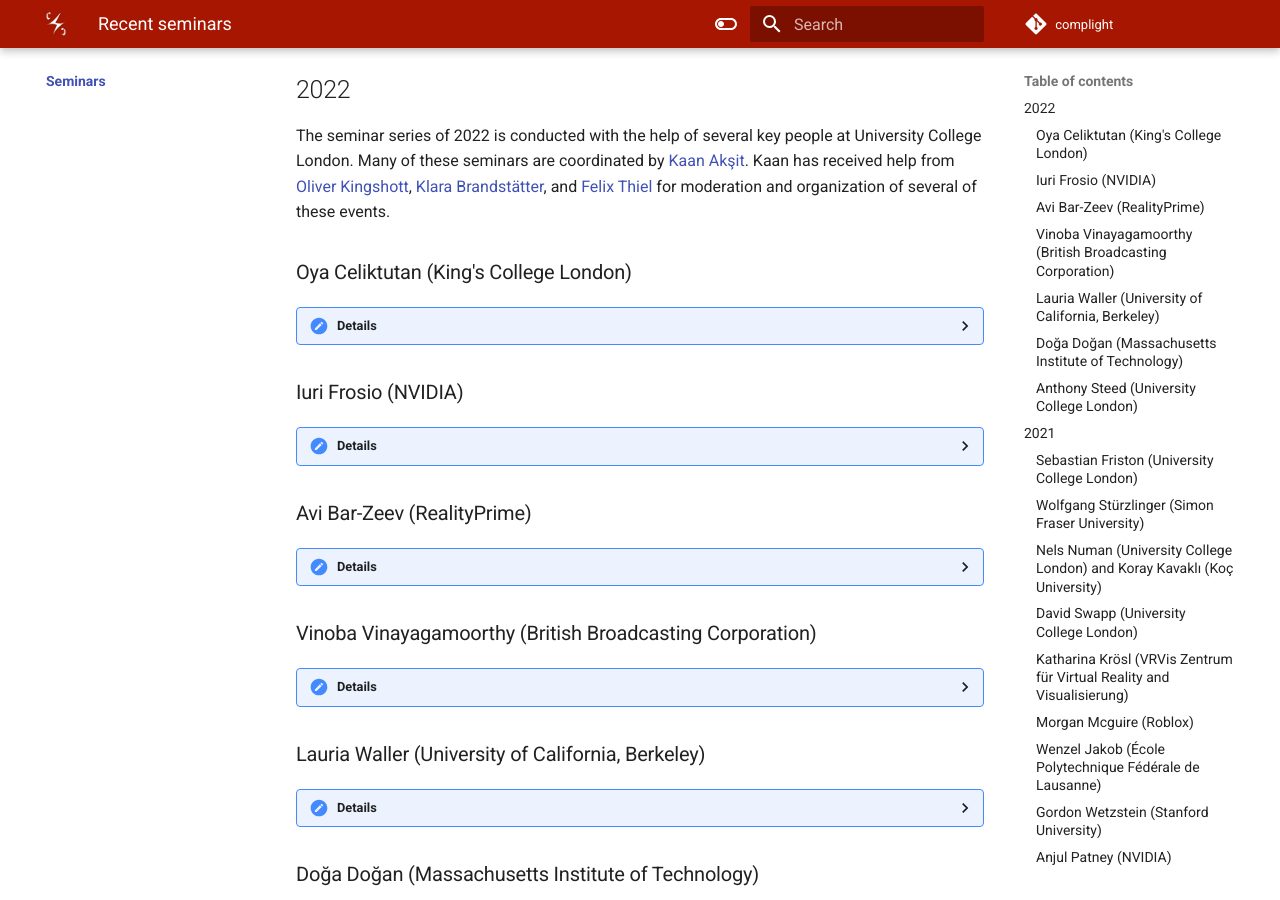
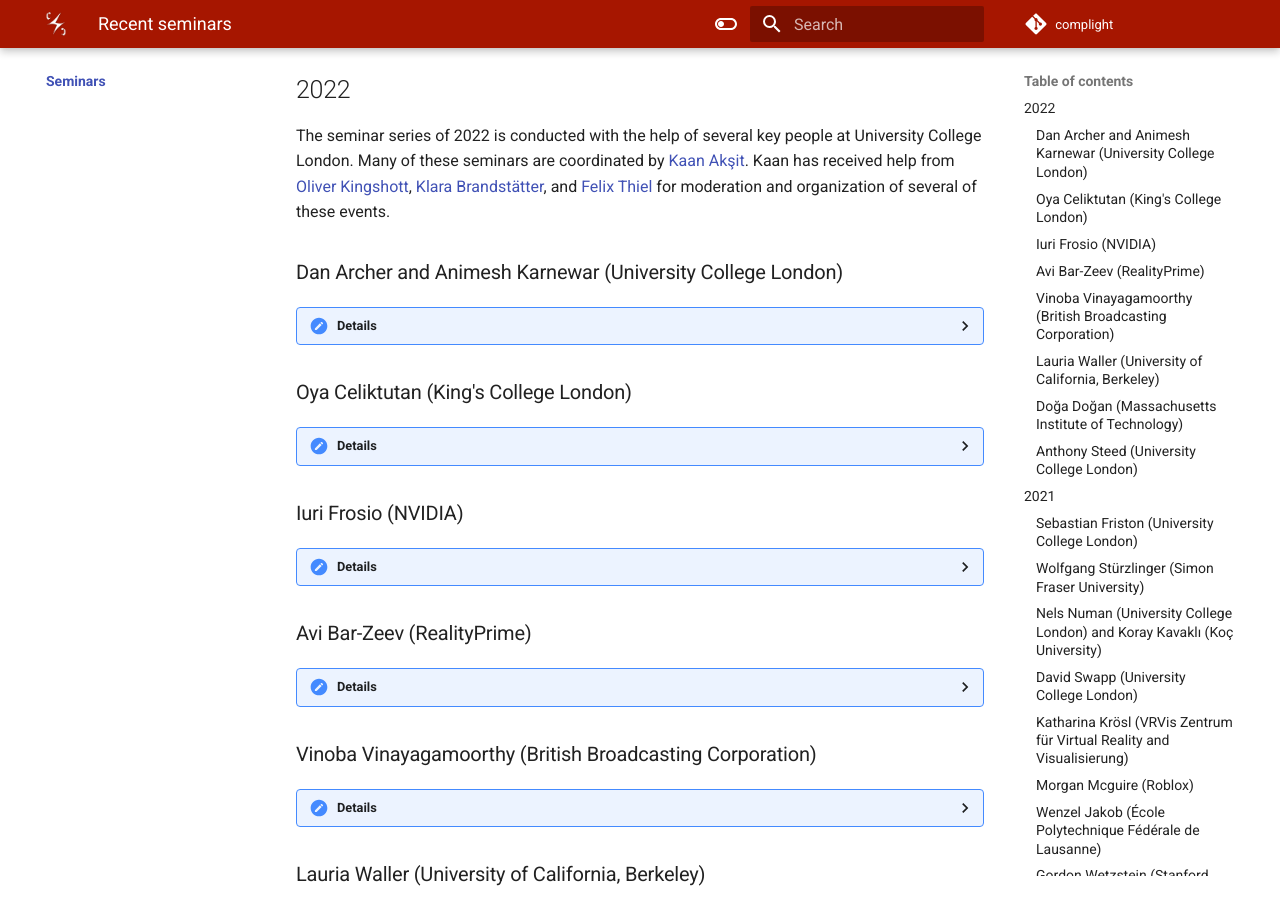
Before and after one commit to complight/complight.github.io, an MkDocs documentation site: the page built from docs/seminars/index.md, in a window 1280 px wide and 900 px high, scrolled down 469 px. Built offline with MkDocs 1.6.1 and Material for MkDocs 9.7.7, drawn with Linux system fonts in a browser that asks for light colours.

Commit message:
Updating the seminars webpage.

```diff
--- a/docs/seminars/index.md
+++ b/docs/seminars/index.md
@@ -11,12 +11,30 @@ The seminar series of 2022 is conducted with the help of several key people at U
 Many of these seminars are coordinated by [Kaan Akşit](https://kaanaksit.com).
 Kaan has received help from [Oliver Kingshott](http://oliver.kingshott.com/), [Klara Brandstätter](https://www.linkedin.com/in/klara-brandst%C3%A4tter-79b72820b?lipi=urn%3Ali%3Apage%3Ad_flagship3_profile_view_base_contact_details%3BxbCdu1E4RmWqTPAsdCipMw%3D%3D), and [Felix Thiel](https://www.linkedin.com/in/felix-thiel-97a22215a?lipi=urn%3Ali%3Apage%3Ad_flagship3_profile_view_base_contact_details%3BGgHpsDNOTWeGPFWcUC5M6A%3D%3D) for moderation and organization of several of these events.
 
+### Dan Archer and Animesh Karnewar (University College London)
+??? Details
+    **Date:**
+    23rd March 2022
+
+    **Presenter:**
+
+    - Dan Archer, PhD Student at University College London
+    - Animesh Karnewar, Phd Student at University College London
+
+    **Title:**
+
+    - Optimizing Performance through Stress and Embodiment Levels in Virtual Reality Using Autonomic Responses
+    - ReLU Fields: The Little Non-linearity That Could ...
+
+    **Watch:** [Recording (Password protected)](https://liveuclac-my.sharepoint.com/:v:/g/personal/ucackak_ucl_ac_uk/Ee_tswBpAgRBuhE437vMNAAB-jc-OWt8IMzH39QLjzUMEQ?e=oU09hZ)
+
+
 ### Oya Celiktutan (King's College London)
 ??? Details
     **Date:**
     23rd March 2022
 
-    **Presenter:** Oya Celiktutan
+    **Presenter:** Oya Celiktutan, Assistant Professor at King's College London
 
     **Title:** Towards Building Socially Informed and Adaptive Robotic Systems
 
```
Also changed, not shown: other parts of docs/seminars/index.md (+2 -2 lines).
